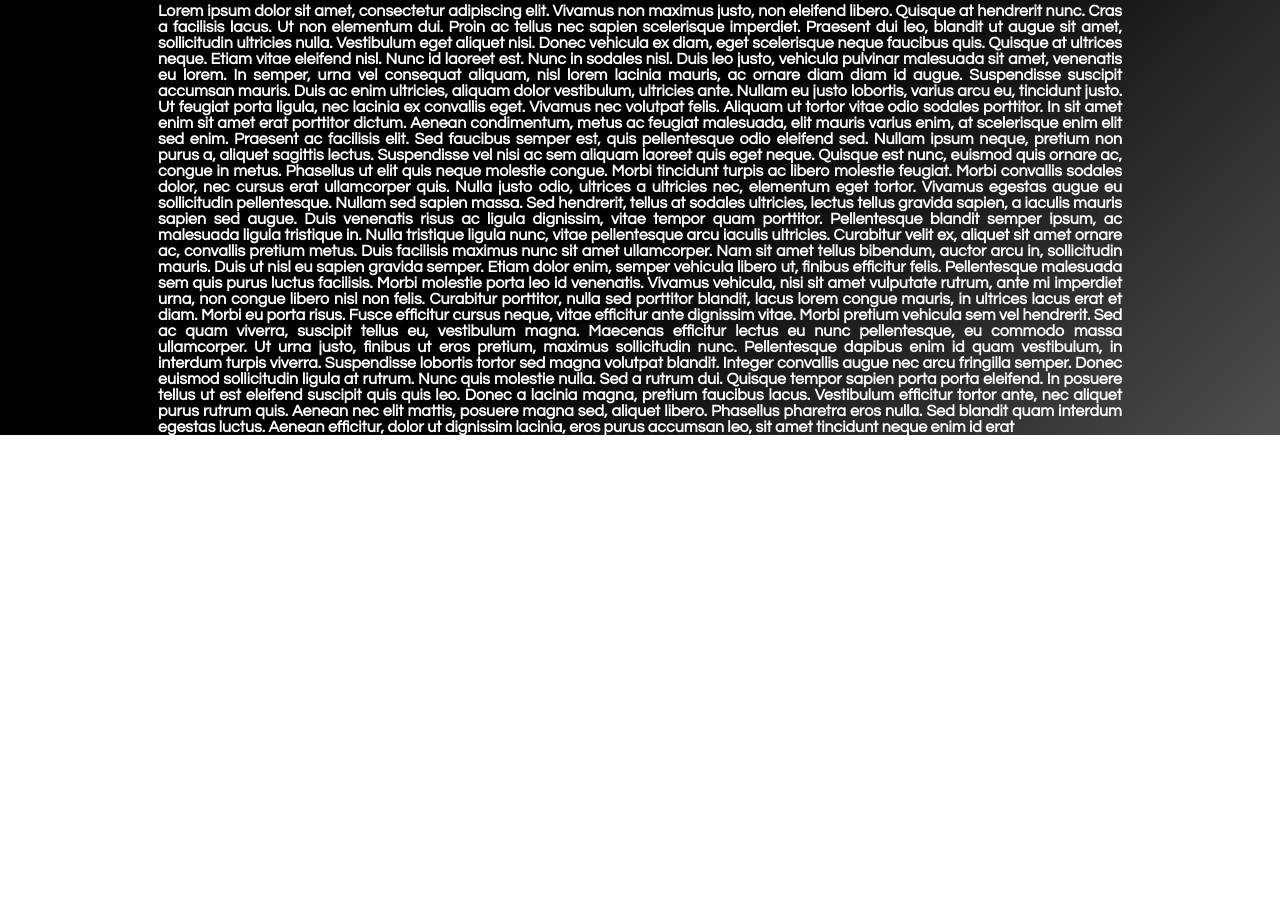
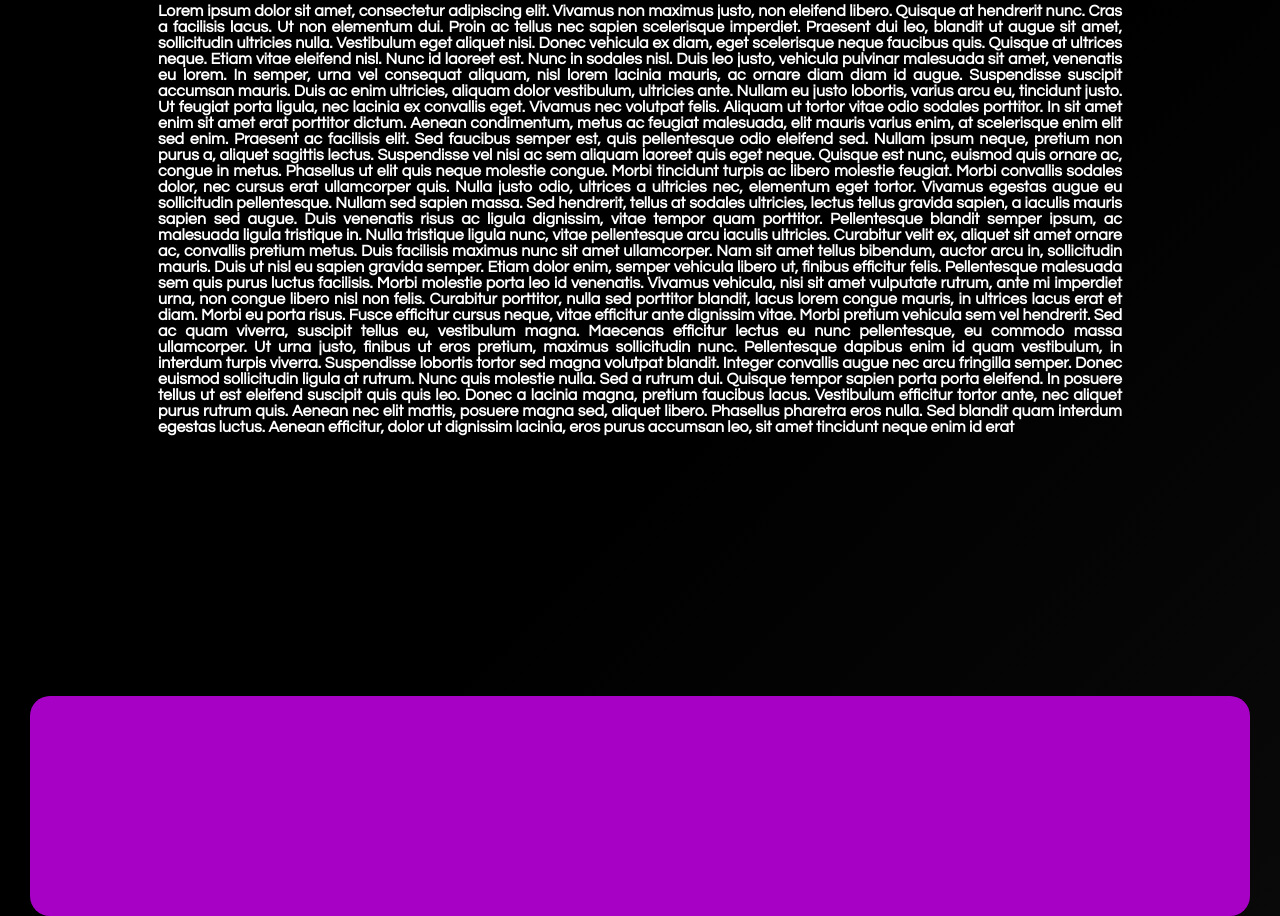
Before and after one commit to NeoAnderson0/NeoAnderson0, a plain HTML site: page index.html in a window 1280 px wide. Shown: the part 494-1410 px from the top of the page. Before the commit the page ends 929 px from the top, so only its background shows below. Drawn offline with Linux system fonts and the light colour scheme; files whose address does not match are found by name.

Commit message:
Update index.html

```diff
--- a/index.html
+++ b/index.html
@@ -4,9 +4,10 @@
 		<style>
 			body {
 				background: linear-gradient(-45deg, #ffffff, #000000, #000000, #ffffff);
-				background-size: 400% 400%;
+				background-size: 4000% 4000%;
 				animation: gradient 20s ease infinite;
 				height: 100vh;
+				margin-bottom: 200px;
 				scrollbar-width: thin;
 			scrollbar-color: #e6e6e6 #333333;
 			}
@@ -79,6 +80,53 @@
 				max-width: 200px;
 			}
 
+			.square {
+      width: 1200px;
+      height: 200px;
+      border-radius: 15pt;
+      background-color: hsl(291, 99%, 39%);
+      position: absolute;
+      top: 1300px;
+      left: 50%;
+      transform: translate(-50%, -50%);
+      backdrop-filter: blur(10px);
+      -webkit-backdrop-filter: blur(10px);
+      text-indent: 20px;
+      color: white;
+      font-size: 30px;
+      text-align: right;
+      font-family: 'Century Gothic';
+      padding-right: 20px;
+	  padding-bottom: 20px;
+	  margin-bottom: 200px;
+      display: flex;
+      justify-content: flex-end;
+      align-items: center;
+					}
+								.square {
+      width: 1200px;
+      height: 200px;
+      border-radius: 15pt;
+      background-color: hsl(291, 99%, 39%);
+      position: absolute;
+      top: 1300px;
+      left: 50%;
+      transform: translate(-50%, -50%);
+      backdrop-filter: blur(10px);
+      -webkit-backdrop-filter: blur(10px);
+      text-indent: 20px;
+      color: white;
+      font-size: 30px;
+      text-align: right;
+      font-family: 'Century Gothic';
+      padding-right: 20px;
+	  padding-bottom: 20px;
+	  margin-bottom: 200px;
+      display: flex;
+      justify-content: flex-end;
+      align-items: center;
+					}
+
 		</style>
 	</head>
 	<body>
@@ -105,5 +153,6 @@
 
 			Ut urna justo, finibus ut eros pretium, maximus sollicitudin nunc. Pellentesque dapibus enim id quam vestibulum, in interdum turpis viverra. Suspendisse lobortis tortor sed magna volutpat blandit. Integer convallis augue nec arcu fringilla semper. Donec euismod sollicitudin ligula at rutrum. Nunc quis molestie nulla. Sed a rutrum dui. Quisque tempor sapien porta porta eleifend. In posuere tellus ut est eleifend suscipit quis quis leo. Donec a lacinia magna, pretium faucibus lacus. Vestibulum efficitur tortor ante, nec aliquet purus rutrum quis. Aenean nec elit mattis, posuere magna sed, aliquet libero. Phasellus pharetra eros nulla. Sed blandit quam interdum egestas luctus. Aenean efficitur, dolor ut dignissim lacinia, eros purus accumsan leo, sit amet tincidunt neque enim id erat
 		</h4>
+		<div class="square"></div>
 	</body>
 	</html>
```
